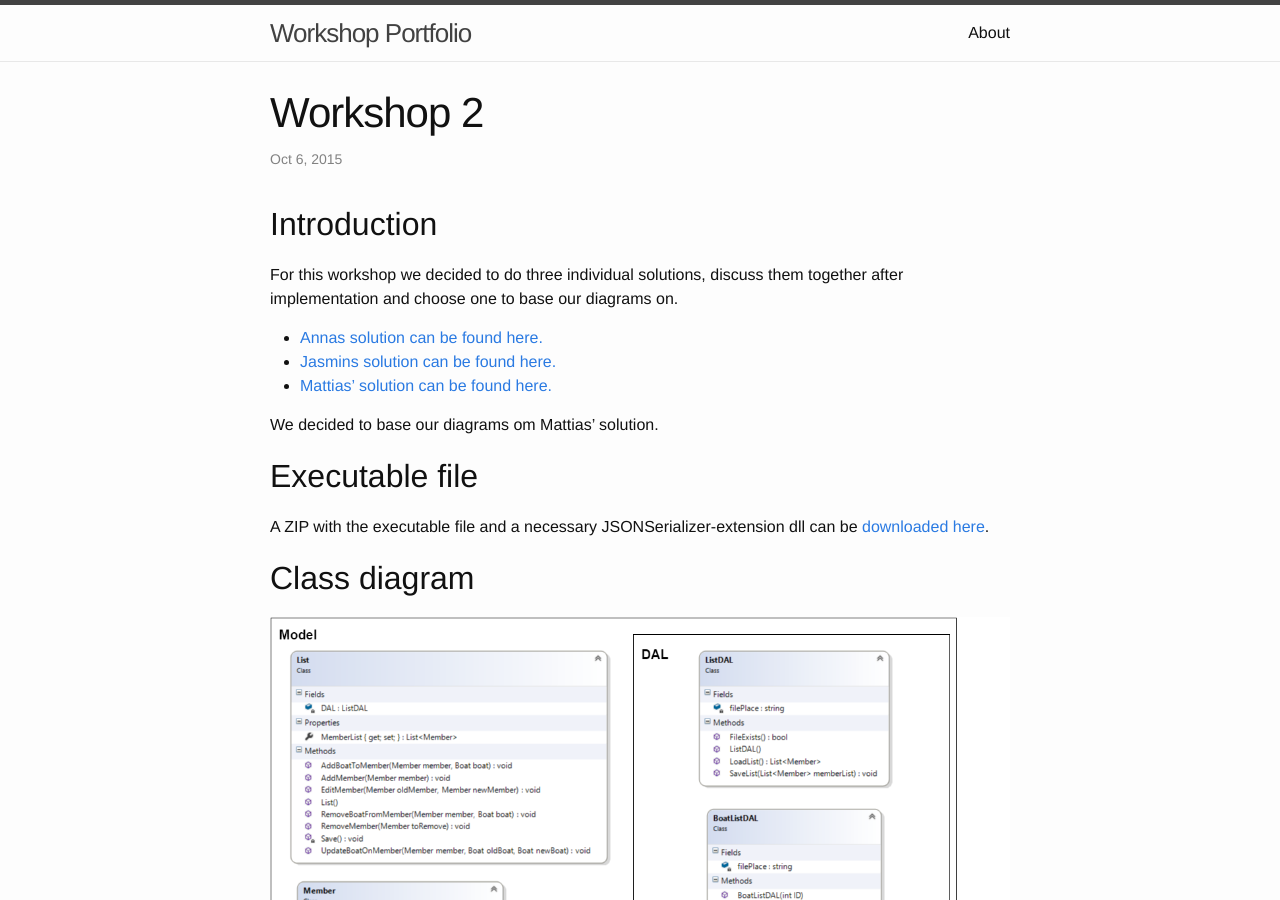
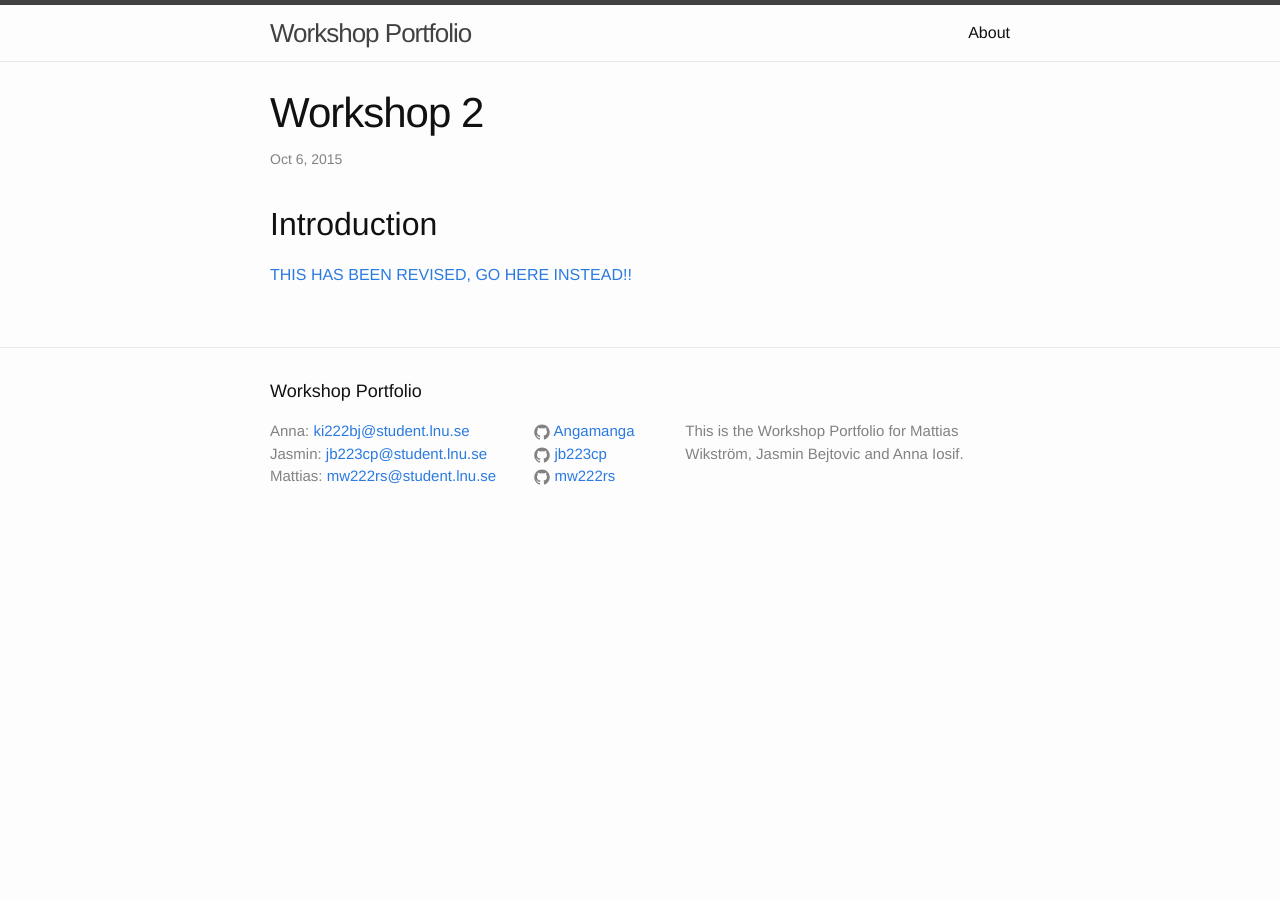
Before and after one commit to fyrkant/1DV607-WorkshopPortfolio, a Jekyll site: the page built from _posts/2015-10-06-workshop2.md, in a window 1280 px wide and 900 px high. Built offline with Jekyll 4.4.1, drawn with Linux system fonts in a browser that asks for light colours; some of the changed text lies outside the part shown.

Commit message:
fixes workshop 2

```diff
--- a/_posts/2015-10-06-workshop2.md
+++ b/_posts/2015-10-06-workshop2.md
@@ -7,37 +7,4 @@ categories: 1dv607 workshop2
 
 ## Introduction
 
-For this workshop we decided to do three individual solutions, discuss them together after implementation and choose one to base our diagrams on.
-
-* [Annas solution can be found here.][1]
-* [Jasmins solution can be found here.][2]
-* [Mattias' solution can be found here.][3]
-
-
-We decided to base our diagrams om Mattias' solution.
-
-## Executable file
-
-A ZIP with the executable file and a necessary JSONSerializer-extension dll can be [downloaded here][4].
-
-## Class diagram
-
-![ClassDiagram]({{ site.url }}{{ site.baseurl }}/assets/ClassDiagramWS2.png)
-[Link to view bigger.]({{ site.url }}{{ site.baseurl }}/assets/ClassDiagramWS2.png)
-
-## Sequence diagram
-
-### Input - Add new member
-
-![Input sequence diagram]({{ site.url }}{{ site.baseurl }}/assets/ws2Input.png)
-[Link to view bigger.]({{ site.url }}{{ site.baseurl }}/assets/ws2Input.png)
-
-### Output - Show verbose list
-
-![Output sequence diagram]({{ site.url }}{{ site.baseurl }}/assets/ws2output.png)
-[Link to view bigger.]({{ site.url }}{{ site.baseurl }}/assets/ws2output.png)
-
-[1]: https://github.com/Angamanga/1DV607
-[2]: https://github.com/jb223cp/1DV607
-[3]: https://github.com/mw222rs/1DV607-Workshop2-MemberRegistry
-[4]: {{ site.url }}{{ site.baseurl }}/assets/ws2.zip
+[THIS HAS BEEN REVISED, GO HERE INSTEAD!!](http://mw222rs.github.io/1DV607-WorkshopPortfolio/1dv607/workshop2/2015/10/13/revised-workshop-2.html)
```
Also changed, not shown: _posts/2015-10-13-revised-workshop-2.md (+2 -6 lines), assets/ws2cdfinal.png (added).
